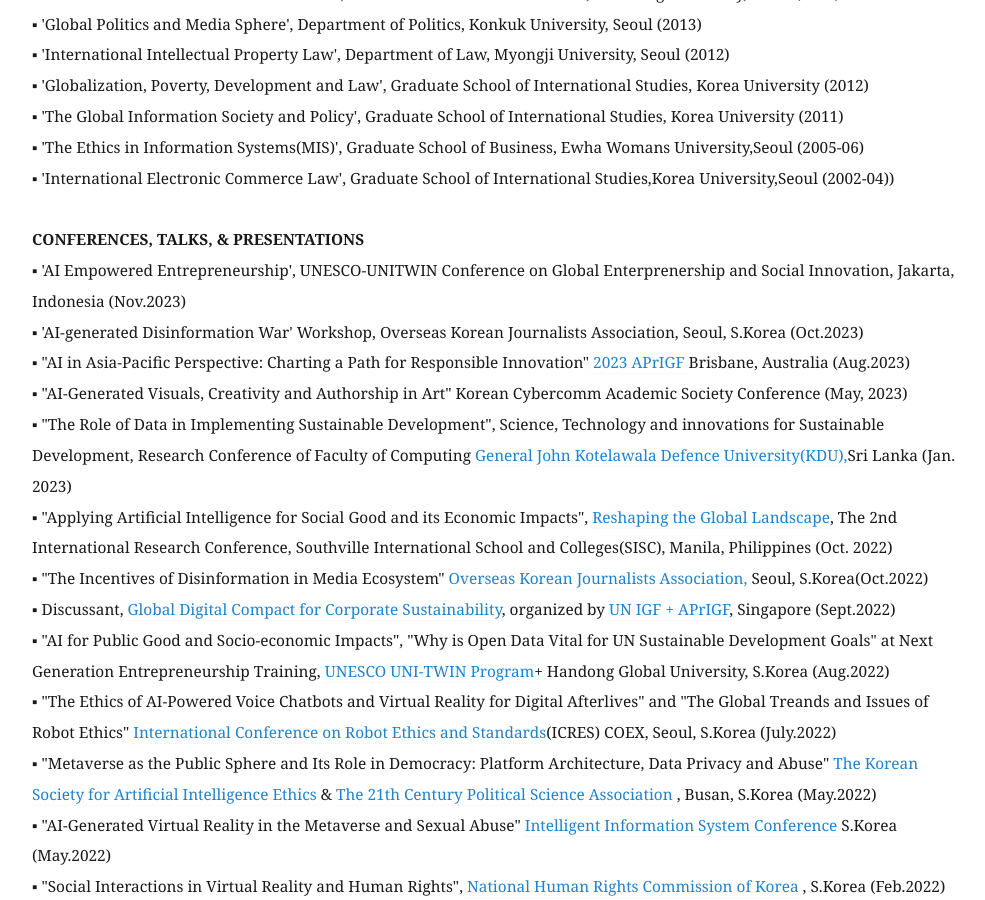
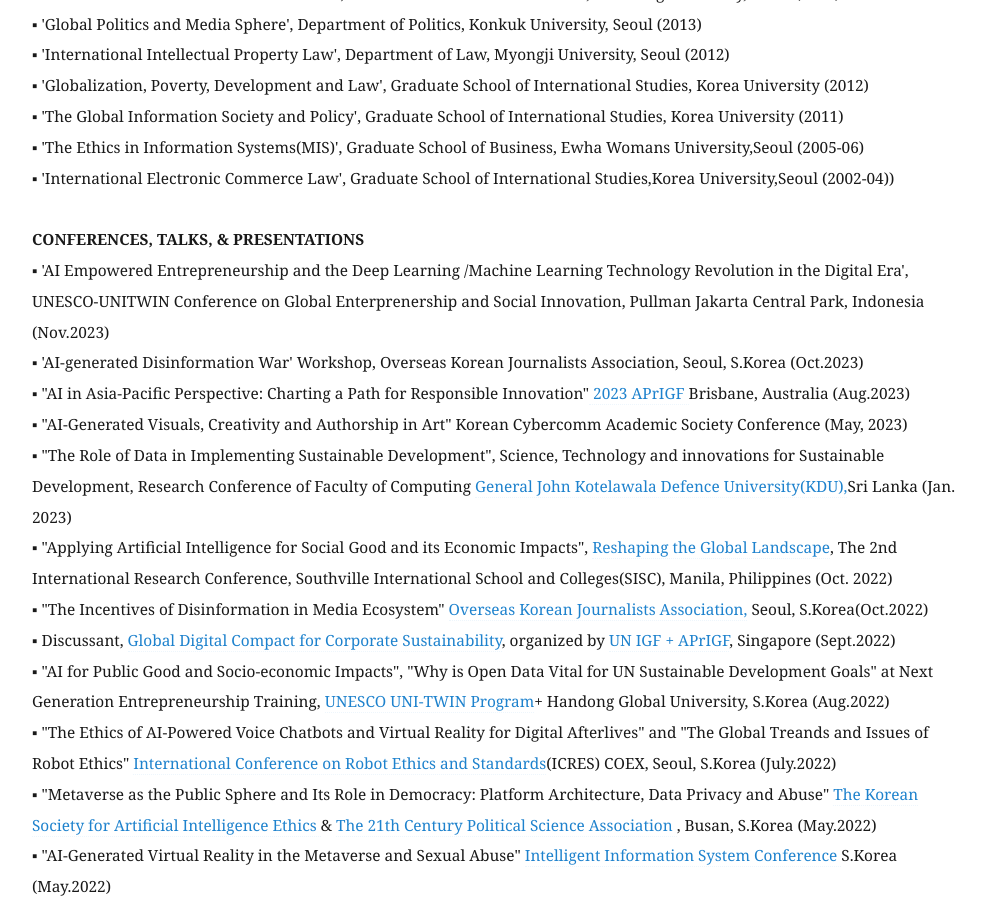
Before and after one commit to eunchangchoi/eunchangchoi.github.io, a Jekyll site: the page built from index.md, in a window 1280 px wide and 900 px high, scrolled down 4331 px. Shown: the whole window, without its empty margins (68-1053 px from the left). Built offline with Jekyll 4.4.1, drawn with Linux system fonts in a browser that asks for light colours.

Commit message:
Update index.md

```diff
--- a/index.md
+++ b/index.md
@@ -95,7 +95,7 @@
 ▪ 'International Electronic Commerce Law', Graduate School of International Studies,Korea University,Seoul (2002-04)) <br>
     <br>
  <strong> CONFERENCES, TALKS, & PRESENTATIONS </strong> <br>
-▪ 'AI Empowered Entrepreneurship', UNESCO-UNITWIN Conference on Global Enterprenership and Social Innovation, Jakarta, Indonesia (Nov.2023) <br>
+▪ 'AI Empowered Entrepreneurship and the Deep Learning /Machine Learning Technology Revolution in the Digital Era', UNESCO-UNITWIN Conference on Global Enterprenership and Social Innovation, Pullman Jakarta Central Park, Indonesia (Nov.2023) <br>
 ▪ 'AI-generated Disinformation War' Workshop, Overseas Korean Journalists Association, Seoul, S.Korea (Oct.2023) <br>
 ▪ "AI in Asia-Pacific Perspective: Charting a Path for Responsible Innovation"<a href="https://forms.for.asia/proposal/?proposalform=NjQ1N2JkN2I4YmY3Yi8vMjMvLzEyNTQvLzA="> 2023 APrIGF </a> Brisbane, Australia (Aug.2023) <br>
 ▪ "AI-Generated Visuals, Creativity and Authorship in Art" Korean Cybercomm Academic Society Conference (May, 2023) <br>
```
